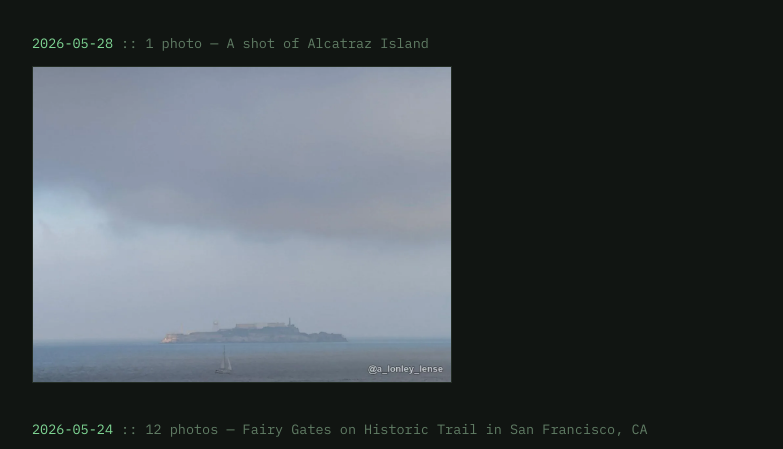
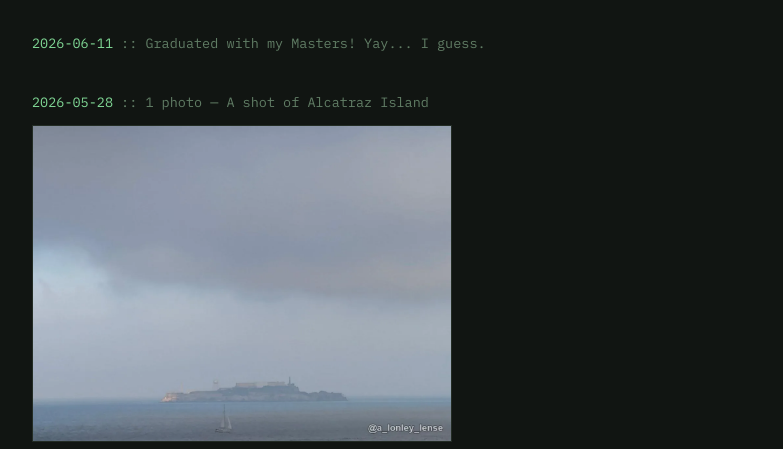
Before and after one commit to calhounfrommesa/Shutter-Thoughts, an Eleventy site: page src/index.njk in a window 1280 px wide. Shown: the part 6241-6690 px from the top of the page, without its empty margins (178-961 px from the left). Built offline with nearby package versions, Linux system fonts and the light colour scheme; Eleventy itself is replaced by a stand-in of ours; files that its build step writes are made by us from their sources; grey boxes are pictures that could not be loaded; files whose address does not match are found by name.

Commit message:
Updated Grad Post!

```diff
--- a/src/posts/2026-06-11.md
+++ b/src/posts/2026-06-11.md
@@ -1,5 +1,5 @@
 ---
-date: 2025-05-14
+date: 2026-06-11
 
 summary: Graduated with my Masters! Yay... I guess.
 ---
```
